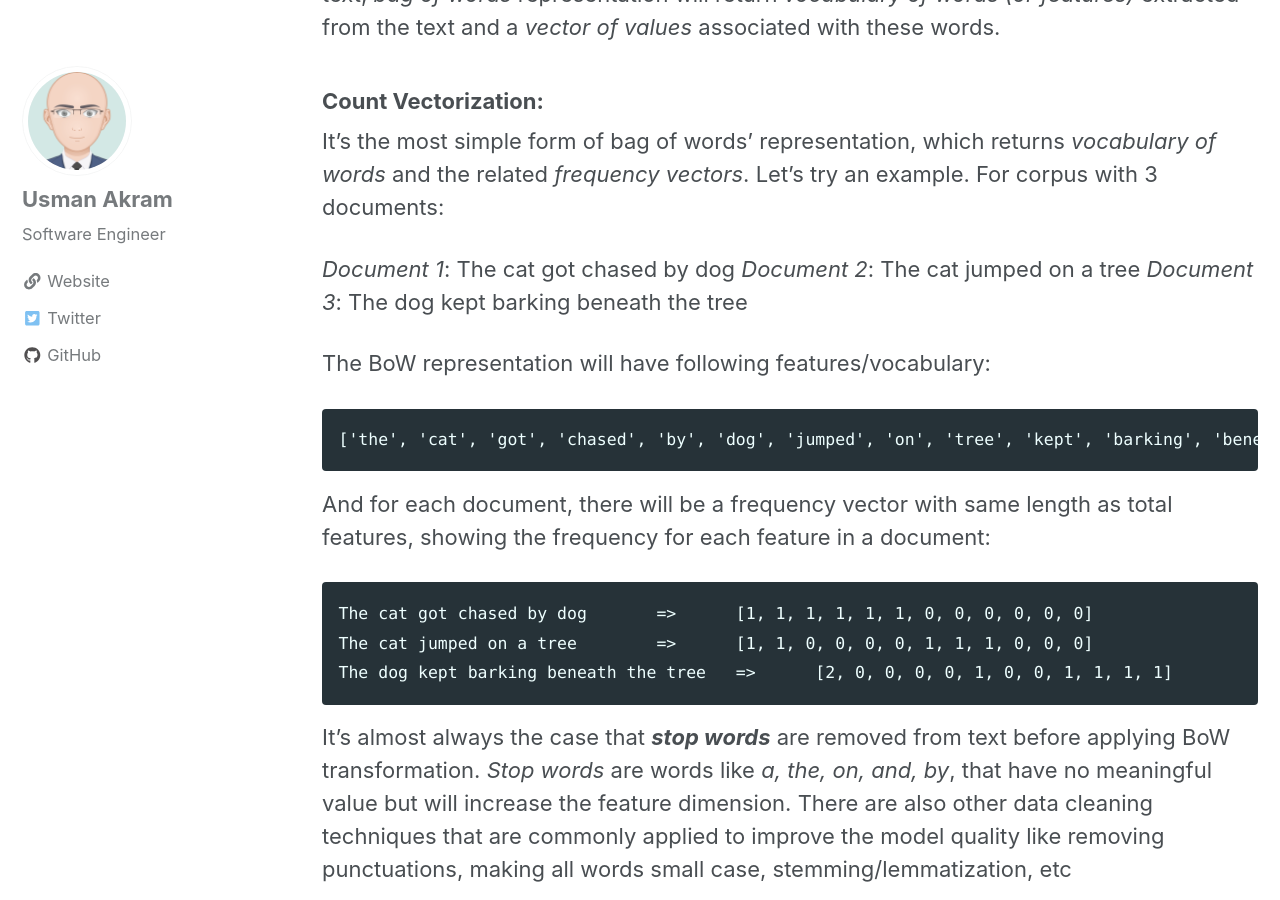
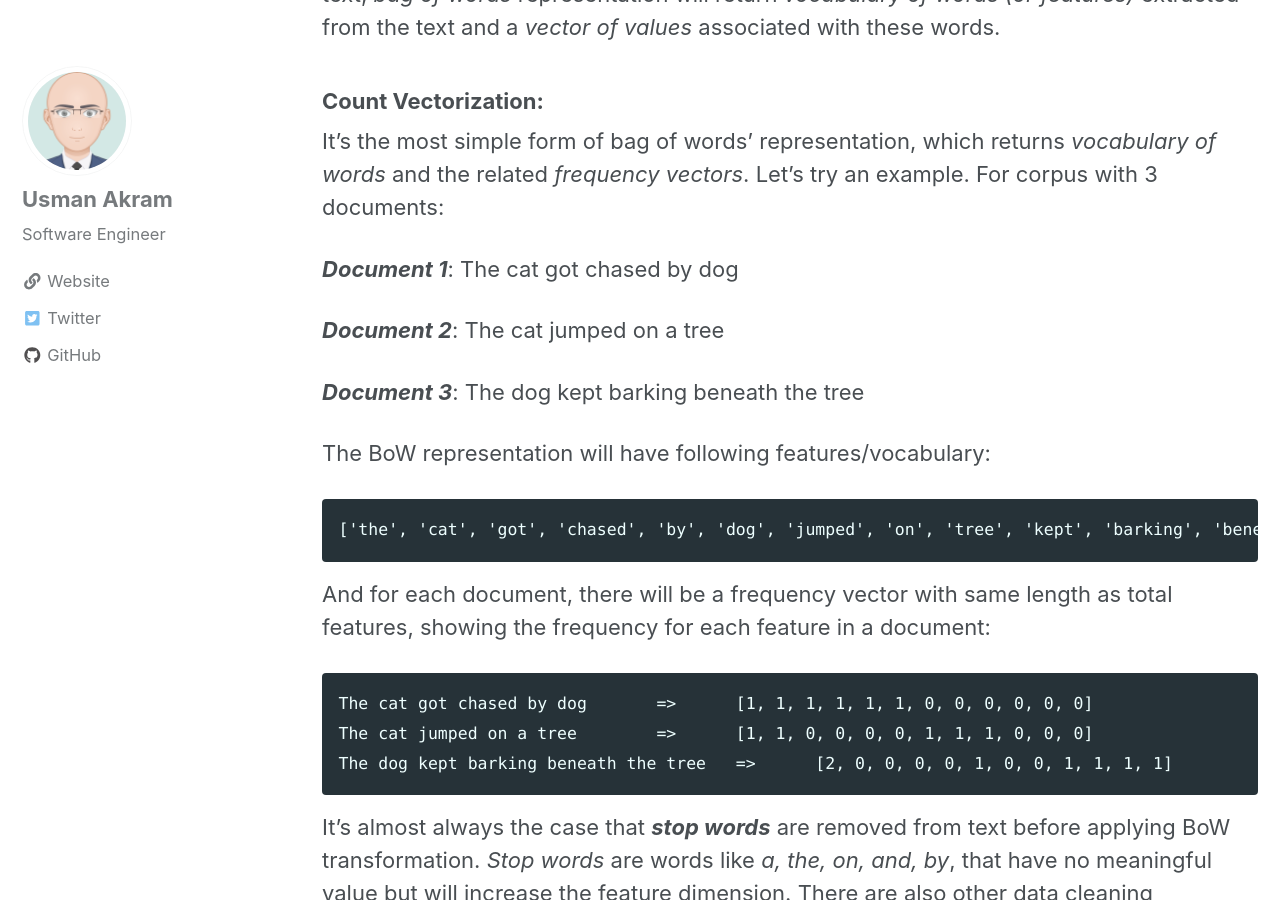
Before and after one commit to CodingTumbleweed/blog, a Jekyll site: the page built from _posts/2019/2019-05-31-bag-of-words-under-the-hood.md, in a window 1280 px wide and 900 px high, scrolled down 322 px. Built offline with Jekyll 4.4.1, drawn with Linux system fonts in a browser that asks for light colours; nearby versions of some CDN libraries; formulas are drawn with MathJax 3.

```diff
--- a/_posts/2019/2019-05-31-bag-of-words-under-the-hood.md
+++ b/_posts/2019/2019-05-31-bag-of-words-under-the-hood.md
@@ -20,9 +20,11 @@ Before feeding textual data into a machine learning model, we need to extract fe
 
 It's the most simple form of bag of words' representation, which returns *vocabulary of words* and the related *frequency vectors*. Let's try an example. For corpus with 3 documents:
 
-*Document 1*:	The cat got chased by dog
-*Document 2*:	The cat jumped on a tree
-*Document 3*:	The dog kept barking beneath the tree
+***Document 1***:	The cat got chased by dog
+
+***Document 2***:	The cat jumped on a tree
+
+***Document 3***:	The dog kept barking beneath the tree
 
 
 
```
